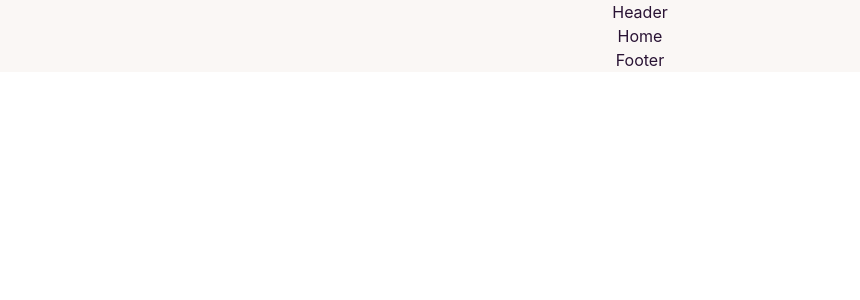
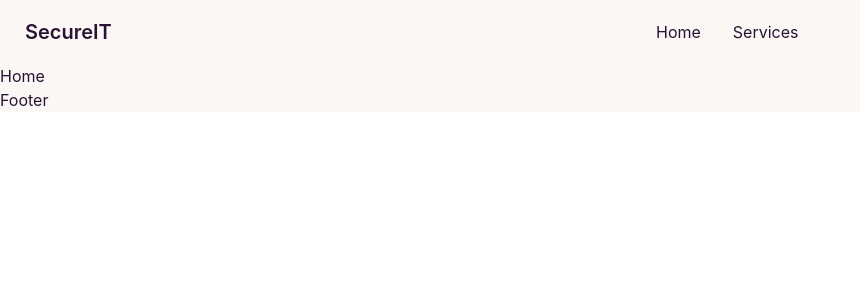
Before and after one commit to riadleon/secureIT---a-cyber-security-service, a React (Create React App) app: page / in a window 1280 px wide. Shown: the top 300 px of the page, without its empty margins (0-860 px from the left). Built offline with nearby package versions, Linux system fonts and the light colour scheme.

Commit message:
navbar added

```diff
--- a/src/App.js
+++ b/src/App.js
@@ -5,7 +5,7 @@
 
 function App() {
   return (
-    <div className="App">
+    <div className='max-w-screen-xl mx-auto'>
       <RouterProvider router={router}></RouterProvider>
     </div>
   );
--- a/src/Pages/Shared/Header/Header.js
+++ b/src/Pages/Shared/Header/Header.js
@@ -1,9 +1,50 @@
 import React from 'react';
+import { Link } from 'react-router-dom';
 
 const Header = () => {
     return (
-        <div>
-            <h2>Header</h2>
+        <div className="navbar bg-base-100">
+            <div className="navbar-start">
+                <div className="dropdown">
+                    <label tabIndex={0} className="btn btn-ghost lg:hidden">
+                        <svg xmlns="http://www.w3.org/2000/svg" className="h-5 w-5" fill="none" viewBox="0 0 24 24" stroke="currentColor"><path strokeLinecap="round" strokeLinejoin="round" strokeWidth="2" d="M4 6h16M4 12h8m-8 6h16" /></svg>
+                    </label>
+                    <ul tabIndex={0} className="menu menu-compact dropdown-content mt-3 p-2 shadow bg-base-100 rounded-box w-52">
+                        <li>Home</li>
+                        {/* <li tabIndex={0}>
+                            <a className="justify-between">
+                                Parent
+                                <svg className="fill-current" xmlns="http://www.w3.org/2000/svg" width="24" height="24" viewBox="0 0 24 24"><path d="M8.59,16.58L13.17,12L8.59,7.41L10,6L16,12L10,18L8.59,16.58Z" /></svg>
+                            </a>
+                            <ul className="p-2">
+                                <li><a>Submenu 1</a></li>
+                                <li><a>Submenu 2</a></li>
+                            </ul>
+                        </li> */}
+                        <li> <Link to='/services'>Services</Link> </li>
+                    </ul>
+                </div>
+              <Link className="btn btn-ghost normal-case text-xl" to='/'>SecureIT</Link>
+            </div>
+            <div className="navbar-center hidden lg:flex">
+                <ul className="menu menu-horizontal p-0">
+                    <li><Link to='/'>Home</Link></li>
+                    {/* <li tabIndex={0}>
+                        <a>
+                            Parent
+                            <svg className="fill-current" xmlns="http://www.w3.org/2000/svg" width="20" height="20" viewBox="0 0 24 24"><path d="M7.41,8.58L12,13.17L16.59,8.58L18,10L12,16L6,10L7.41,8.58Z" /></svg>
+                        </a>
+                        <ul className="p-2">
+                            <li><a>Submenu 1</a></li>
+                            <li><a>Submenu 2</a></li>
+                        </ul>
+                    </li> */}
+                    <li> <Link>Services</Link> </li>
+                </ul>
+            </div>
+            {/* <div className="navbar-end">
+                <a className="btn">Get started</a>
+            </div> */}
         </div>
     );
 };
```
